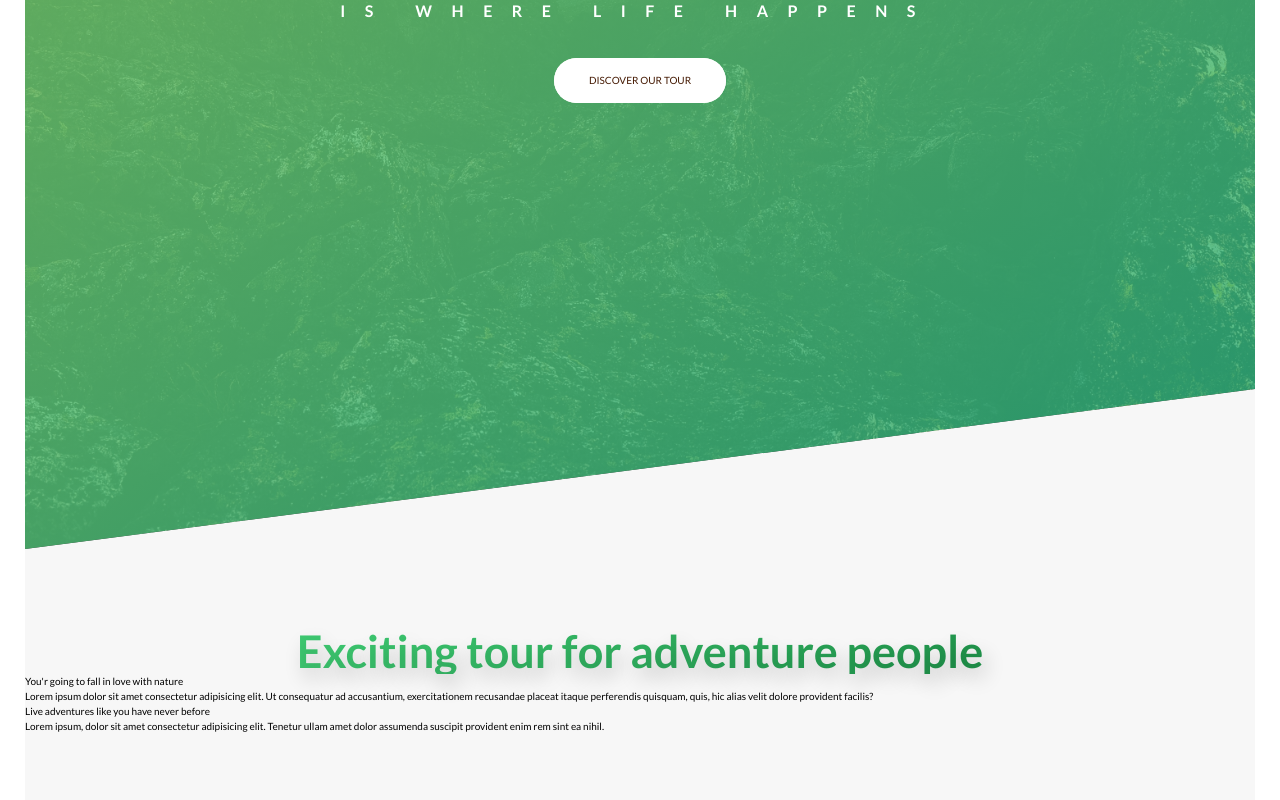
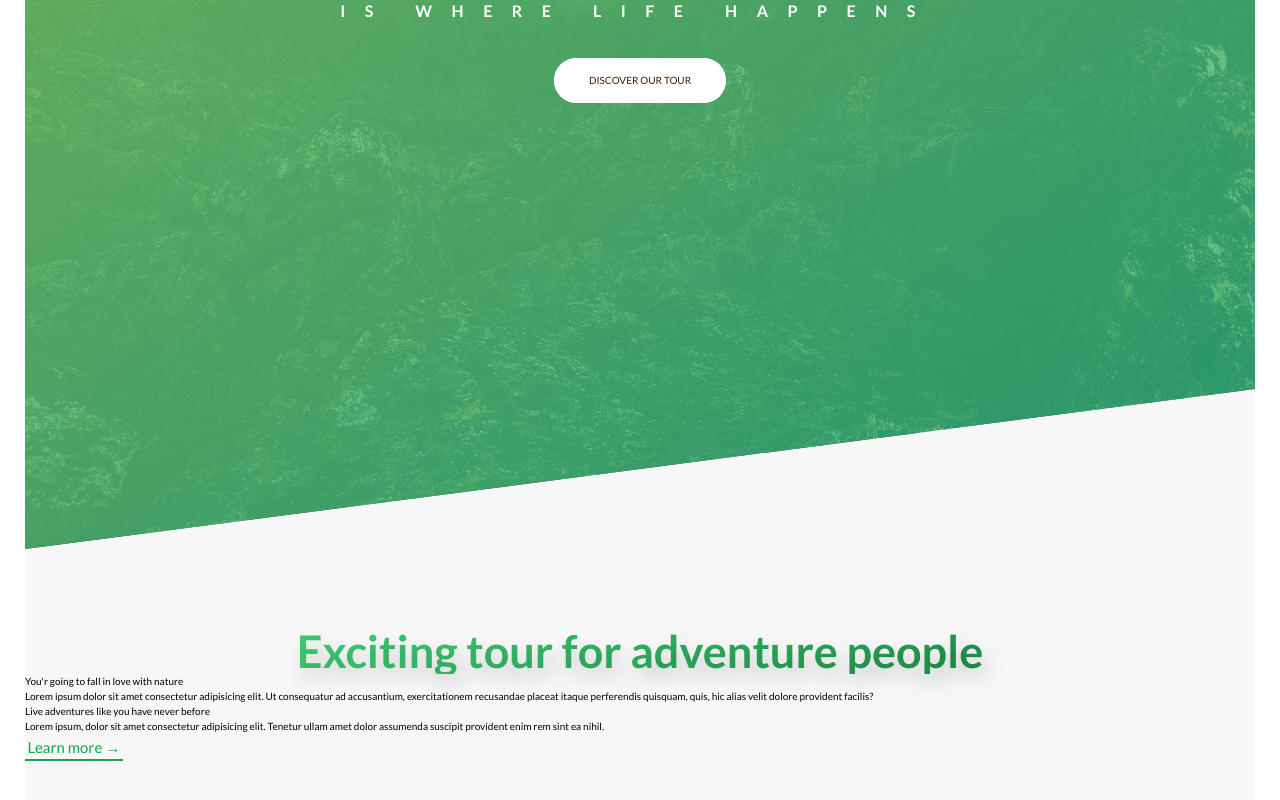
Before and after one commit to OmBharti999/pro, a Next.js app: page / in a window 1280 px wide. Shown: the part 236-1036 px from the top of the page. Built offline with nearby package versions, Linux system fonts and the light colour scheme.

Commit message:
update font and use in main content

```diff
--- a/app/_component/fonts/Fonts.tsx
+++ b/app/_component/fonts/Fonts.tsx
@@ -9,7 +9,7 @@ interface Props {
 
 // text--->
 export const PText = ({ content = "Text", addClass }: Props) => {
-  return <p className={`text-2xl ${addClass}`}>{content}</p>;
+  return <p className={`text-xl ${addClass}`}>{content}</p>;
 };
 
 // heading--->
--- a/app/_component/mainContent/MainContent.tsx
+++ b/app/_component/mainContent/MainContent.tsx
@@ -1,21 +1,41 @@
 import React from "react";
-import { Heading, HeadingSecondary, PText } from "@/app/_component";
+import {
+  Heading,
+  HeadingSecondary,
+  LinkButtonSimple,
+  PText,
+} from "@/app/_component";
 
 import "./index.css";
+import Link from "next/link";
 
 export const MainContent = () => {
   return (
     <main>
-      <section className="section-about">
-        <HeadingSecondary content="Exciting tour for adventure people" />
-        <div className="flex container mx-auto">
-          <aside className="">
-            <Heading content="You'r going to fall in love with nature" />
+      <section className="section-about px-4">
+        <HeadingSecondary
+          content="Exciting tour for adventure people"
+          addClass="py-2 mb-14"
+        />
+        <div className="flex container mx-auto py-4 gap-14">
+          <aside className="w-1/2 flex flex-col gap-4">
+            <Heading
+              addClass="mt-6"
+              content="You'r going to fall in love with nature"
+            />
             <PText content="Lorem ipsum dolor sit amet consectetur adipisicing elit. Ut consequatur ad accusantium, exercitationem recusandae placeat itaque perferendis quisquam, quis, hic alias velit dolore provident facilis?" />
-            <Heading content="Live adventures like you have never before" />
+            <Heading
+              addClass="mt-6"
+              content="Live adventures like you have never before"
+            />
             <PText content="Lorem ipsum, dolor sit amet consectetur adipisicing elit. Tenetur ullam amet dolor assumenda suscipit provident enim rem sint ea nihil." />
+            <LinkButtonSimple
+              url={"/"}
+              btnName={"Learn more →"}
+              addClass="mt-4"
+            />
           </aside>
-          <aside></aside>
+          <aside className="w-1/2"></aside>
         </div>
       </section>
     </main>
```
